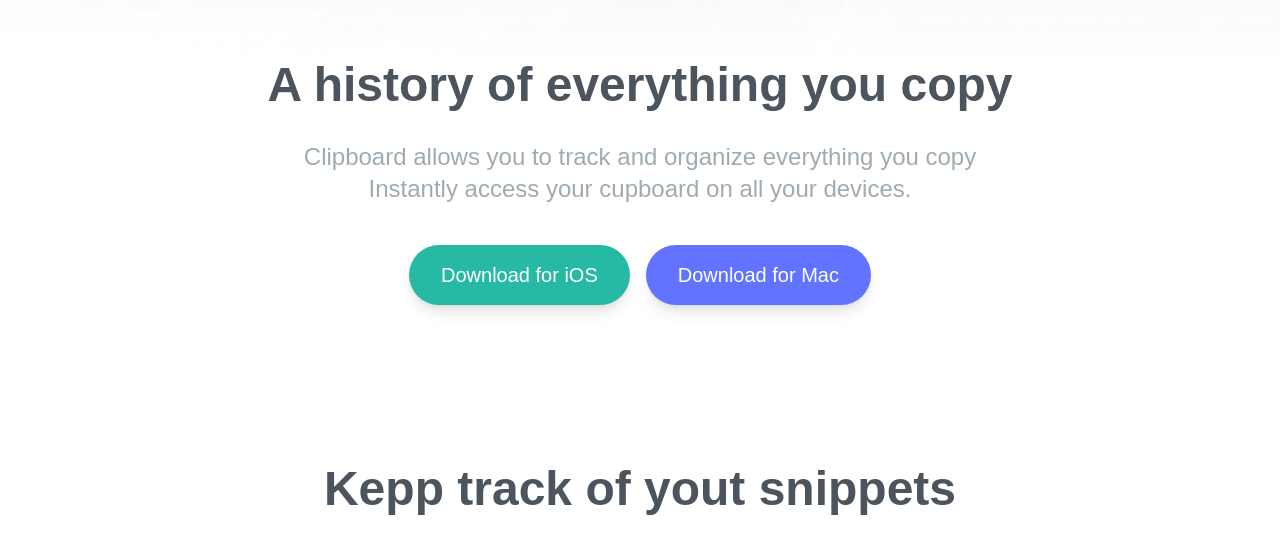
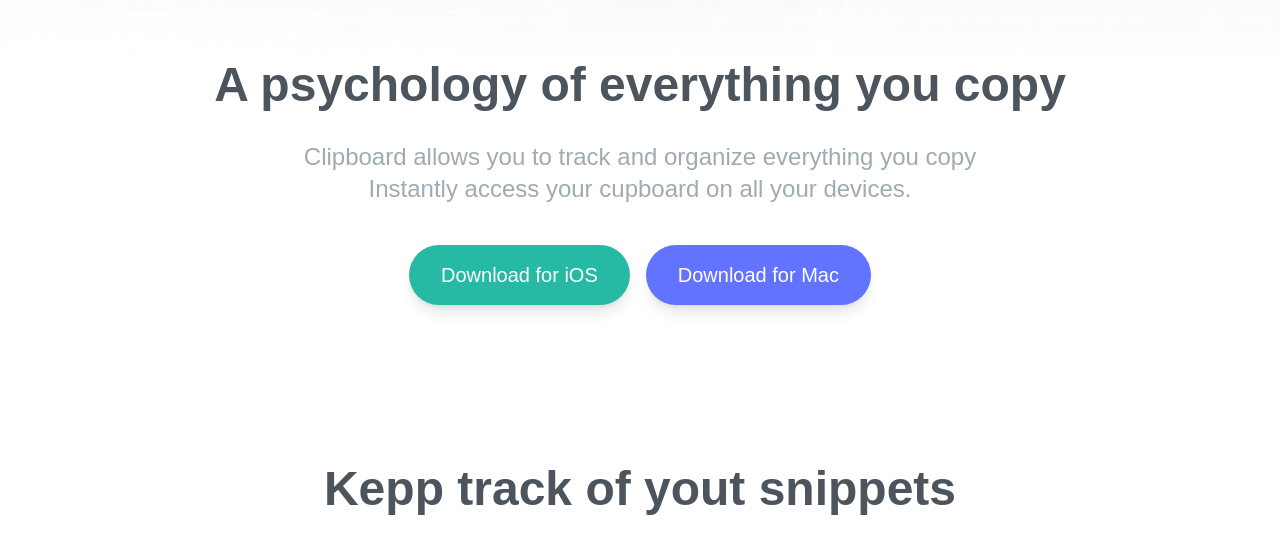
Before and after one commit to atakndogn/clipboard, a website: page index.html in a window 1280 px wide. Shown: the part 256-798 px from the top of the page. Drawn offline with Linux system fonts and the light colour scheme; a web font is replaced by a local one.

Commit message:
test publish

```diff
--- a/index.html
+++ b/index.html
@@ -18,7 +18,7 @@
     <section id="hero">
       <div class="section-container mb-40 pt-16">
         <img src="images/logo.svg" alt="" class="mx-auto my-16" />
-        <h3>A history of everything you copy</h3>
+        <h3>A psychology of everything you copy</h3>
         <p class="max-w-3xl mx-auto mb-10 text-2xl text-grayishBlue">
           Clipboard allows you to track and organize everything you copy
           Instantly access your cupboard on all your devices.
```
